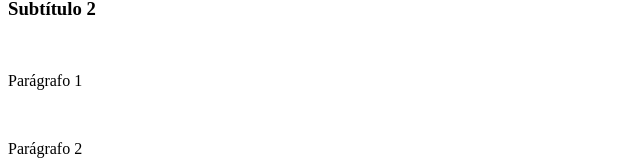
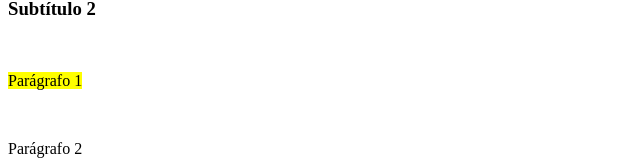
Before and after one commit to ViniciusBaroni/1b-Vinicius-Baroni-Santana-PC-site, a plain HTML site: page index.html in a window 1280 px wide. Shown: the part 167-329 px from the top of the page, without its empty margins (0-640 px from the left). Drawn offline with Linux system fonts and the light colour scheme.

Commit message:
Update index.html

```diff
--- a/index.html
+++ b/index.html
@@ -10,7 +10,7 @@
         <h2>Subtítulo 1</h2>
         <h3>Subtítulo 2</h3>
         <br>
-        <p><mark></mark>Parágrafo 1</mark></p>
+        <p><mark>Parágrafo 1</mark></p>
         <br>
         <p>Parágrafo 2</p>
     </body>
```
